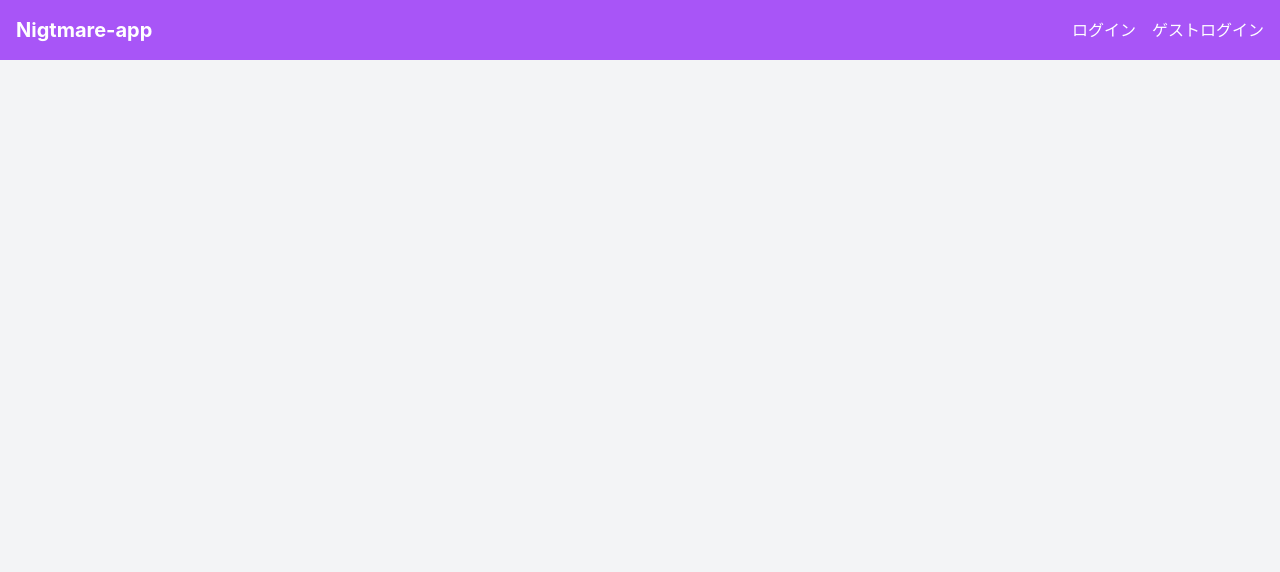
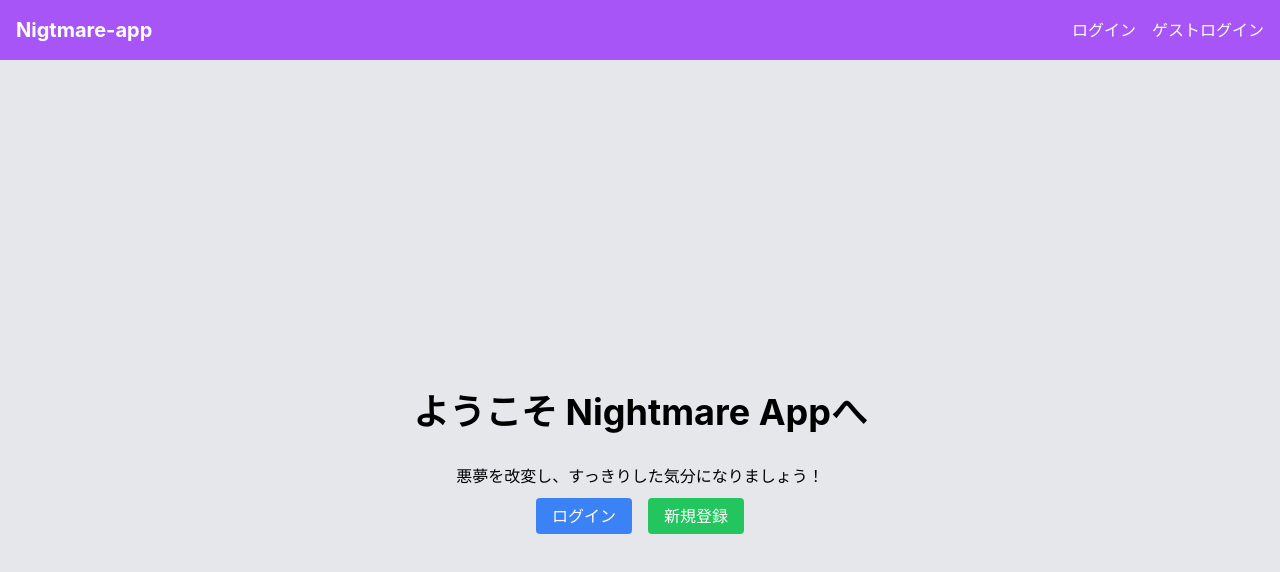
Before and after one commit to tokaisagami/nightmare-app-frontend, a React (Vite) app: page / in a window 1280 px wide. Shown: the top 572 px of the page. Built offline with nearby package versions, Linux system fonts and the light colour scheme; a web font is replaced by a local one.

Commit message:
add:トップページ追加

```diff
--- a/src/App.tsx
+++ b/src/App.tsx
@@ -9,9 +9,11 @@ import MainPage from './components/MainPage/MainPage';
 import NightmareDetail from './components/MainPage/NightmareDetail';
 import InputNightmare from './components/MainPage/InputNightmare';
 import DisplayNightmare from './components/MainPage/DisplayNightmare';
+import HomePage from './components/HomePage/HomePage'; // 新規トップページをインポート
 import { login } from './store/slices/authSlice';
 
 const routes = [
+  { path: '/', element: <HomePage /> }, // トップページを追加
   { path: '/placeholder', element: <PlaceholderPage /> },
   { path: '/login', element: <LoginPage /> },
   { path: '/signup', element: <UserSignupPage /> },
@@ -23,7 +25,6 @@ const routes = [
 
 function App() {
   const dispatch = useDispatch();
-
   useEffect(() => {
     const token = localStorage.getItem('authToken');
     if (token) {
--- /dev/null
+++ b/src/components/HomePage/HomePage.tsx
@@ -0,0 +1,17 @@
+import React from 'react';
+import { Link } from 'react-router-dom';
+
+const HomePage: React.FC = () => {
+  return (
+    <div className="flex flex-col items-center justify-center h-screen bg-gray-200">
+      <h1 className="text-4xl font-bold mb-8">ようこそ Nightmare Appへ</h1>
+      <p className="mb-4">悪夢を改変し、すっきりした気分になりましょう！</p>
+      <div>
+        <Link to="/login" className="bg-blue-500 text-white px-4 py-2 rounded mr-4">ログイン</Link>
+        <Link to="/signup" className="bg-green-500 text-white px-4 py-2 rounded">新規登録</Link>
+      </div>
+    </div>
+  );
+};
+
+export default HomePage;
```
